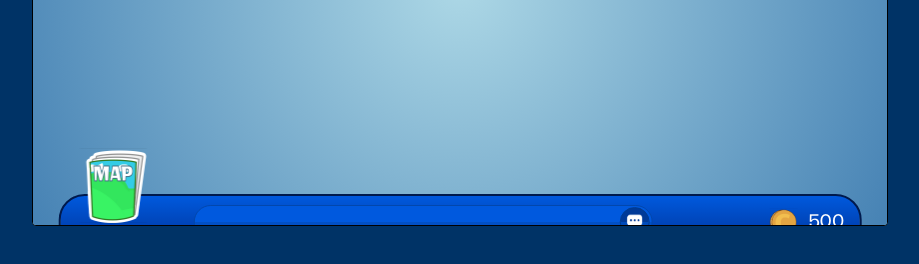
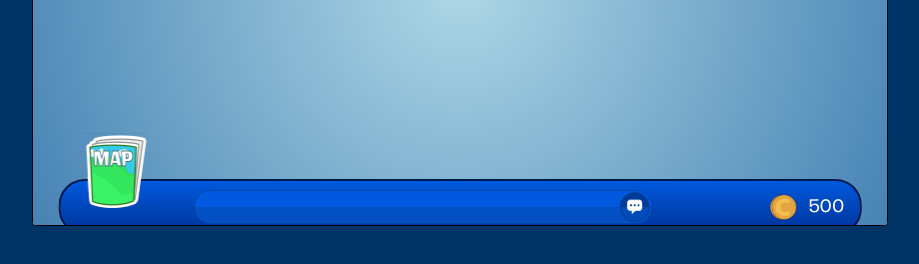
Before and after one commit to duckdash/duckdash.github.io, a plain HTML site: page play.html in a window 1280 px wide. Shown: the part 416-680 px from the top of the page, without its empty margins (181-1100 px from the left). Drawn offline with Linux system fonts and the light colour scheme.

Commit message:
Update style.css

```diff
--- a/style.css
+++ b/style.css
@@ -181,7 +181,7 @@ footer p {
 
 .dd-taskbar-container {
     position: absolute;
-    bottom: -25px;
+    bottom: -10px;
     left: 50%;
     transform: translateX(-50%);
     width: 90%;
```
